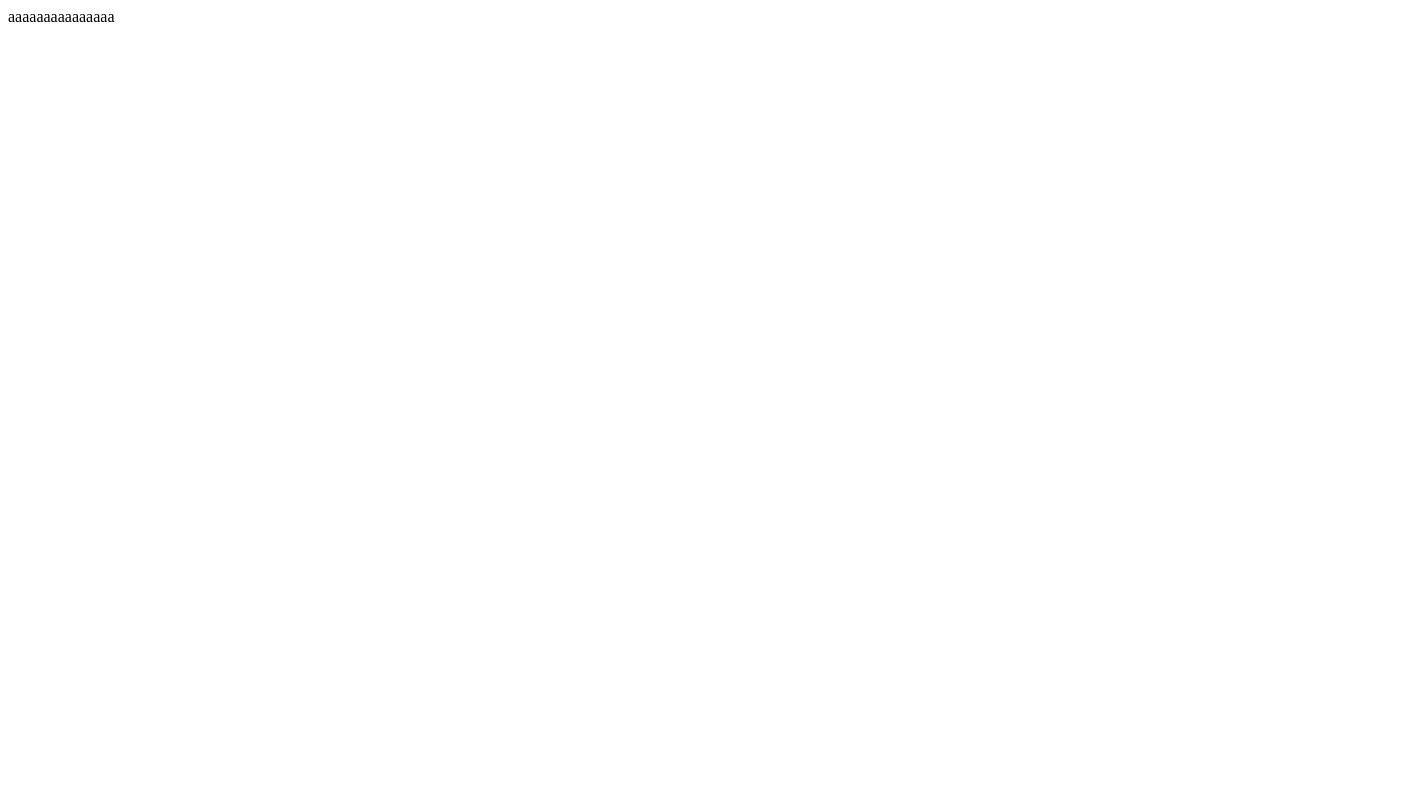
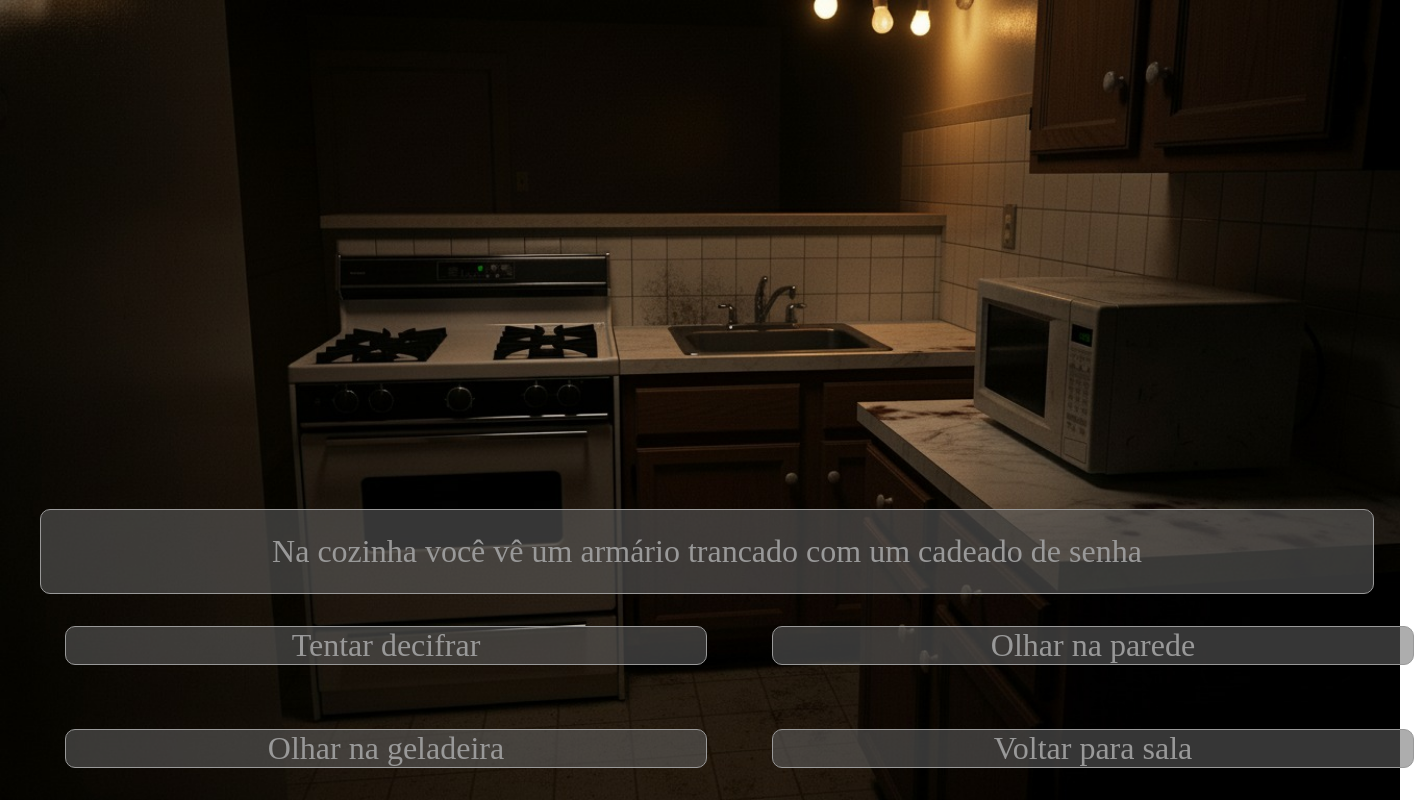
Before and after one commit to Franca28/EscapeRoom, a plain HTML site: page jogo/cozinha.html in a window 1280 px wide. Shown: the whole page, 1414 px wide, since content can reach past the window. Drawn offline with Linux system fonts and the light colour scheme.

Commit message:
novo commit

```diff
--- a/jogo/cozinha.html
+++ b/jogo/cozinha.html
@@ -3,9 +3,43 @@
 <head>
     <meta charset="UTF-8">
     <meta name="viewport" content="width=device-width, initial-scale=1.0">
-    <title>Quarto</title>
+    <title>Cozinha</title>
+    <link rel="stylesheet" href="./css/cozinha.css">
 </head>
 <body>
-    aaaaaaaaaaaaaaa
+    <div id="texto">Na cozinha você vê um armário trancado com um cadeado de senha</div>
+    <p class="p1" onclick="mudarTexto1()">Tentar decifrar</p>
+    <p class="p2" onclick="mudarTexto2()">Olhar na parede</p>
+    <p class="p3" onclick="mudarTexto3()">Olhar na geladeira</p>
+    <p class="p4" onclick="mudarTexto4()">Voltar para sala</p>
+
+    <script>
+        let n = 0
+        function mudarTexto1() {
+            if (n == 0) {
+            const resposta = prompt("Qual é a senha?")
+            if (resposta == "532") {
+                alert("Você abre o armário e encontra um papel escrito: no espelho")
+                n += 1
+            } else {
+                alert("O armário continua trancado")
+            }
+        } else {
+            document.getElementById("texto").textContent = "Você já abriu o armário"
+        }
+        }
+
+        function mudarTexto2() {
+            document.getElementById("texto").textContent = "Na parede há um calendário com 3 dias marcados: segunda, quinta, terça"
+        }
+
+        function mudarTexto3() {
+            document.getElementById("texto").textContent = "Na geladeira tem uma folha escrito: quanto maior, melhor"
+        }
+
+        function mudarTexto4() {
+            window.location.href = "sala.html"
+        }
+    </script>
 </body>
 </html>
--- /dev/null
+++ b/jogo/css/banheiro.css
@@ -0,0 +1,58 @@
+body {
+    margin: 0;
+    display: grid;
+    height: 100vh;
+    grid-template:
+    ". ." 6fr
+    "div div" 1fr
+    "p1 p2" 1fr
+    "p3 p4" 1fr / 1fr 1fr;
+    background-image: url(/jogo/imgs/Banheiro.jpeg);
+    background-repeat: no-repeat;
+    background-size: cover;
+}
+
+div {
+    display: flex;
+    grid-area: div;
+    justify-content: center;
+    align-items: center;
+    margin-inline: 40px;
+}
+
+p {
+    display: flex;
+    justify-content: center;
+    width: 40rem;
+    align-items: center;
+    cursor: pointer;
+    margin-left: 65px;
+}
+
+div, p {
+    background-color: #66666688;
+    border-radius: 10px;
+    font-size: 2rem;
+    border: 1px solid #999;
+    color: #999;
+}
+
+p:hover {
+    background-color: #666666aa;
+}
+
+.p1 {
+    grid-area: p1;
+}
+
+.p2 {
+    grid-area: p2;
+}
+
+.p3 {
+    grid-area: p3;
+}
+
+.p4 {
+    grid-area: p4;
+}
--- /dev/null
+++ b/jogo/css/cozinha.css
@@ -0,0 +1,58 @@
+body {
+    margin: 0;
+    display: grid;
+    height: 100vh;
+    grid-template:
+    ". ." 6fr
+    "div div" 1fr
+    "p1 p2" 1fr
+    "p3 p4" 1fr / 1fr 1fr;
+    background-image: url(/jogo/imgs/Cozinha.jpeg);
+    background-repeat: no-repeat;
+    background-size: cover;
+}
+
+div {
+    display: flex;
+    grid-area: div;
+    justify-content: center;
+    align-items: center;
+    margin-inline: 40px;
+}
+
+p {
+    display: flex;
+    justify-content: center;
+    width: 40rem;
+    align-items: center;
+    cursor: pointer;
+    margin-left: 65px;
+}
+
+div, p {
+    background-color: #66666688;
+    border-radius: 10px;
+    font-size: 2rem;
+    border: 1px solid #999;
+    color: #999;
+}
+
+p:hover {
+    background-color: #666666aa;
+}
+
+.p1 {
+    grid-area: p1;
+}
+
+.p2 {
+    grid-area: p2;
+}
+
+.p3 {
+    grid-area: p3;
+}
+
+.p4 {
+    grid-area: p4;
+}
--- /dev/null
+++ b/jogo/css/quarto.css
@@ -0,0 +1,58 @@
+body {
+    margin: 0;
+    display: grid;
+    height: 100vh;
+    grid-template:
+    ". ." 6fr
+    "div div" 1fr
+    "p1 p2" 1fr
+    "p3 p4" 1fr / 1fr 1fr;
+    background-image: url(/jogo/imgs/Quarto.jpeg);
+    background-repeat: no-repeat;
+    background-size: cover;
+}
+
+div {
+    display: flex;
+    grid-area: div;
+    justify-content: center;
+    align-items: center;
+    margin-inline: 40px;
+}
+
+p {
+    display: flex;
+    justify-content: center;
+    width: 40rem;
+    align-items: center;
+    cursor: pointer;
+    margin-left: 65px;
+}
+
+div, p {
+    background-color: #66666688;
+    border-radius: 10px;
+    font-size: 2rem;
+    border: 1px solid #999;
+    color: #999;
+}
+
+p:hover {
+    background-color: #666666aa;
+}
+
+.p1 {
+    grid-area: p1;
+}
+
+.p2 {
+    grid-area: p2;
+}
+
+.p3 {
+    grid-area: p3;
+}
+
+.p4 {
+    grid-area: p4;
+}
--- /dev/null
+++ b/jogo/css/sala.css
@@ -0,0 +1,58 @@
+body {
+    margin: 0;
+    display: grid;
+    height: 100vh;
+    grid-template:
+    ". ." 6fr
+    "div div" 1fr
+    "p1 p2" 1fr
+    "p3 p4" 1fr / 1fr 1fr;
+    background-image: url(/jogo/imgs/Sala.jpeg);
+    background-repeat: no-repeat;
+    background-size: cover;
+}
+
+div {
+    display: flex;
+    grid-area: div;
+    justify-content: center;
+    align-items: center;
+    margin-inline: 40px;
+}
+
+p {
+    display: flex;
+    justify-content: center;
+    width: 40rem;
+    align-items: center;
+    cursor: pointer;
+    margin-left: 65px;
+}
+
+div, p {
+    background-color: #66666688;
+    border-radius: 10px;
+    font-size: 2rem;
+    border: 1px solid #999;
+    color: #999;
+}
+
+p:hover {
+    background-color: #666666aa;
+}
+
+.p1 {
+    grid-area: p1;
+}
+
+.p2 {
+    grid-area: p2;
+}
+
+.p3 {
+    grid-area: p3;
+}
+
+.p4 {
+    grid-area: p4;
+}
```
Also changed, not shown: jogo/banheiro.html (+34 -1 lines), jogo/porao.html (deleted, +0 -11 lines), jogo/quarto.html (+31 -1 lines), jogo/sala.html (+27 -2 lines), jogo/imgs/Porão.jpeg (deleted).
